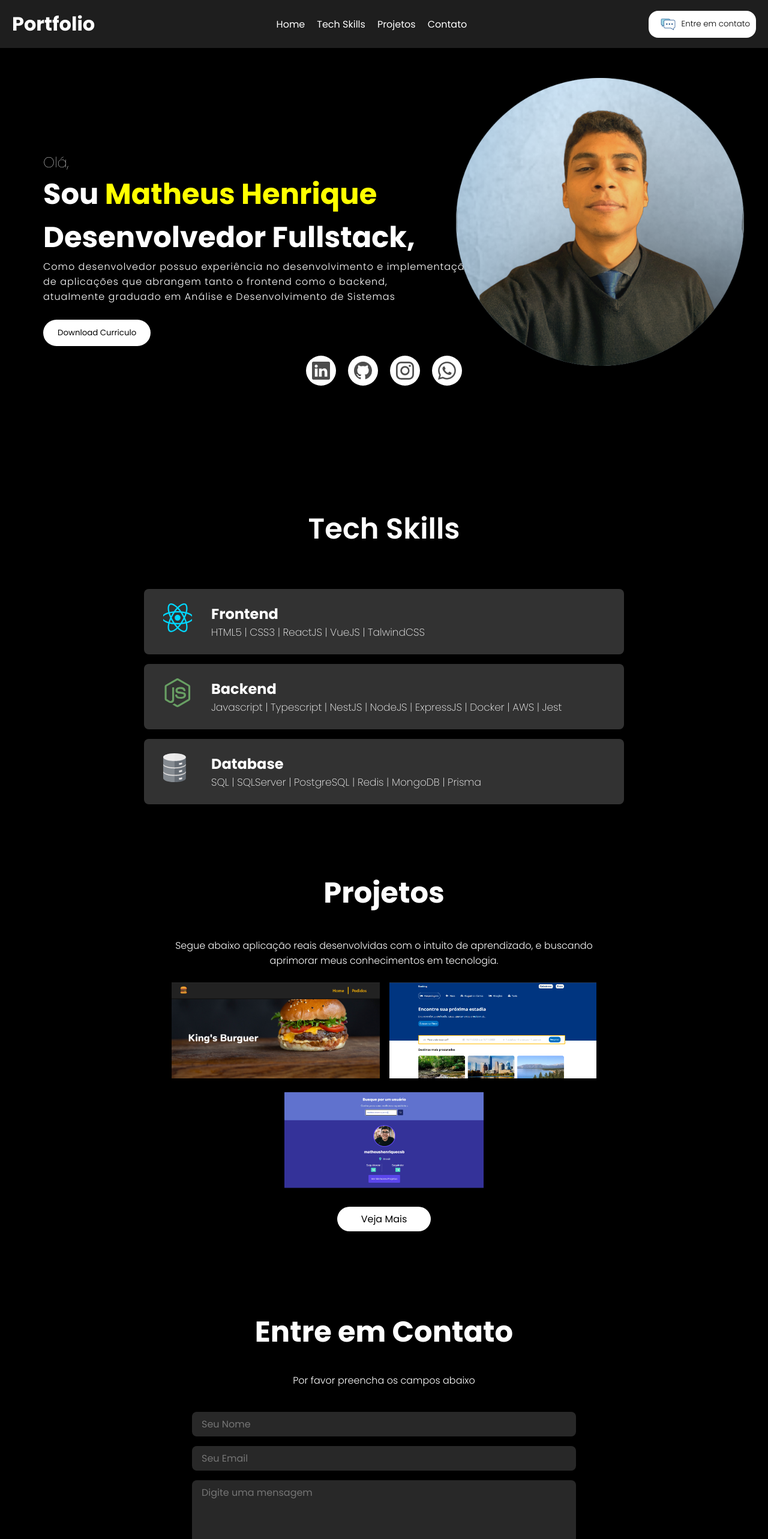
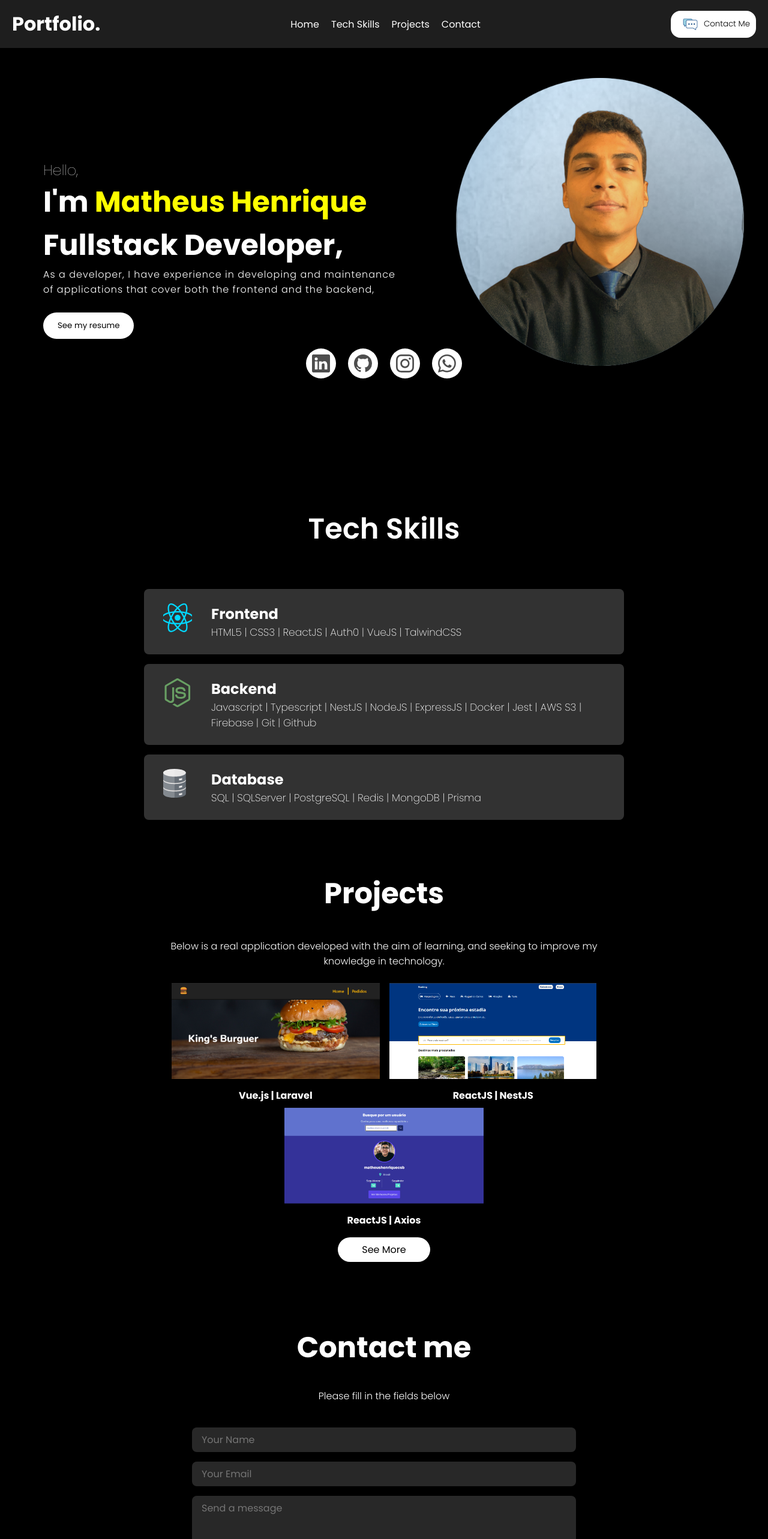
Before and after one commit to matheushenriquecsb/portfolio, a React (Vite) app: page / in a window 1280 px wide. Shown: the top 2566 px of the page at 60% size. Built offline with nearby package versions, Linux system fonts and the light colour scheme.

Commit message:
feat: change language

```diff
--- a/src/components/Contact/Contact.tsx
+++ b/src/components/Contact/Contact.tsx
@@ -52,45 +52,45 @@ const Contact = () => {
   return (
     <div>
       <section id="contact">
-        <h1 className="contactTitle">Entre em Contato</h1>
-        <span className="contactDesc">Por favor preencha os campos abaixo</span>
+        <h1 className="contactTitle">Contact me</h1>
+        <span className="contactDesc">Please fill in the fields below</span>
         <form className="contactForm" ref={formRef} onSubmit={sendEmail}>
           <input
             type="text"
             className="name"
-            placeholder="Seu Nome"
+            placeholder="Your Name"
             name="your_name"
           />
           <input
             type="email"
             className="email"
-            placeholder="Seu Email"
+            placeholder="Your Email"
             name="your_email"
           />
           <textarea
             name="message"
             rows={5}
             className="msg"
-            placeholder="Digite uma mensagem"
+            placeholder="Send a message"
           />
           <span className="messageStatus">
             {error && (
               <Stack sx={{ width: "100%" }} spacing={2}>
                 <Alert variant="filled" severity="error">
-                  Ocorreu algum erro, tente novamente!
+                  An error occurred, please try again!
                 </Alert>
               </Stack>
             )}
             {success && (
               <Stack sx={{ width: "100%" }} spacing={2}>
                 <Alert variant="filled" severity="success">
-                  Enviado com Sucesso
+                  Sent with success
                 </Alert>
               </Stack>
             )}
           </span>
           <button type="submit" value="send" className="submitBtn">
-            Envie
+            Send
           </button>
           <SocialMedia />
         </form>
--- a/src/components/Intro/Intro.tsx
+++ b/src/components/Intro/Intro.tsx
@@ -8,20 +8,19 @@ const Intro = () => {
     <div>
       <section id="intro">
         <div className="introContent">
-          <span className="helloText">Olá,</span>
+          <span className="helloText">Hello,</span>
           <span className="introText">
-            Sou <span className="introName">Matheus Henrique</span> <br />
-            Desenvolvedor Fullstack,
+            I'm <span className="introName">Matheus Henrique</span> <br />
+            Fullstack Developer,
             <p className="introDescription">
-              Como desenvolvedor possuo experiência no desenvolvimento e
-              implementação
+              As a developer, I have experience in developing and maintenance
               <br />
-              de aplicações que abrangem tanto o frontend como o backend, <br />
-              atualmente graduado em Análise e Desenvolvimento de Sistemas
+              of applications that cover both the frontend and the backend,
+              <br />
             </p>
             <a href={pdf} target="_blank">
               <button className="introButton" style={{ maxWidth: "250px" }}>
-                Download Curriculo
+                See my resume
               </button>
             </a>
             <SocialMedia />
--- a/src/components/Navbar/Navbar.tsx
+++ b/src/components/Navbar/Navbar.tsx
@@ -10,7 +10,7 @@ const Navbar = () => {
   return (
     <div>
       <nav className="navbar">
-        <span className="navbarTitle">Portfolio</span>
+        <span className="navbarTitle">Portfolio.</span>
         <div className="navbarMenu">
           <Link
             activeClass="active"
@@ -43,7 +43,7 @@ const Navbar = () => {
             duration={500}
             className="navbarMenuItem"
           >
-            Projetos
+            Projects
           </Link>
           <Link
             activeClass="active"
@@ -54,7 +54,7 @@ const Navbar = () => {
             duration={500}
             className="navbarMenuItem"
           >
-            Contato
+            Contact
           </Link>
         </div>
         <button
@@ -66,7 +66,7 @@ const Navbar = () => {
           }}
         >
           <img src={chat} className="navbarContactImg" />
-          Entre em contato
+          Contact Me
         </button>
         <img
           src={menu}
--- a/src/components/Projects/Projects.tsx
+++ b/src/components/Projects/Projects.tsx
@@ -7,10 +7,10 @@ const Projects = () => {
   return (
     <div>
       <section id="projects">
-        <h2 className="projectTitle">Projetos</h2>
+        <h2 className="projectTitle">Projects</h2>
         <span className="projectDescription">
-          Segue abaixo aplicação reais desenvolvidas com o intuito de
-          aprendizado, e buscando aprimorar meus conhecimentos em tecnologia.
+          Below is a real application developed with the aim of learning, and
+          seeking to improve my knowledge in technology.
         </span>
         <div className="projectImgs">
           <a href="https://burguer-order-menu.netlify.app" target="_blank">
@@ -19,13 +19,16 @@ const Projects = () => {
               alt="burguer-order"
               className="projectImg"
             />
+            <h4>Vue.js | Laravel</h4>
           </a>
+
           <a href="https://booking-rent.netlify.app" target="_blank">
             <img
               src={bookingWebsite}
               alt="booking-project"
               className="projectImg"
             />
+            <h4>ReactJS | NestJS</h4>
           </a>
           <a href="https://githubfinder-api.netlify.app" target="_blank">
             <img
@@ -33,10 +36,11 @@ const Projects = () => {
               alt="github-finder"
               className="projectImg"
             />
+            <h4>ReactJS | Axios</h4>
           </a>
         </div>
         <a href="https://github.com/matheushenriquecsb" target="_blank">
-          <button className="projectMoreButton">Veja Mais</button>
+          <button className="projectMoreButton">See More</button>
         </a>
       </section>
     </div>
--- a/src/components/Projects/projects.css
+++ b/src/components/Projects/projects.css
@@ -32,6 +32,10 @@
   max-width: 65rem;
 }
 
+.projectImgs h4 {
+  color: white;
+}
+
 .projectImg {
   object-fit: cover;
   height: 10rem;
--- a/src/components/Skills/Skills.tsx
+++ b/src/components/Skills/Skills.tsx
@@ -14,7 +14,7 @@ const Skills = () => {
             <img src={frontend} alt="" className="skillBarImg" />
             <div className="skillBarText">
               <h2>Frontend</h2>
-              <p>HTML5 | CSS3 | ReactJS | VueJS | TalwindCSS</p>
+              <p>HTML5 | CSS3 | ReactJS | Auth0 | VueJS | TalwindCSS</p>
             </div>
           </div>
           <div className="skillBar">
@@ -23,7 +23,7 @@ const Skills = () => {
               <h2>Backend</h2>
               <p>
                 Javascript | Typescript | NestJS | NodeJS | ExpressJS | Docker |
-                AWS | Jest
+                Jest | AWS S3 | Firebase | Git | Github
               </p>
             </div>
           </div>
```
Also changed, not shown: 1 other file (tests, documents, lock files or other folders).
